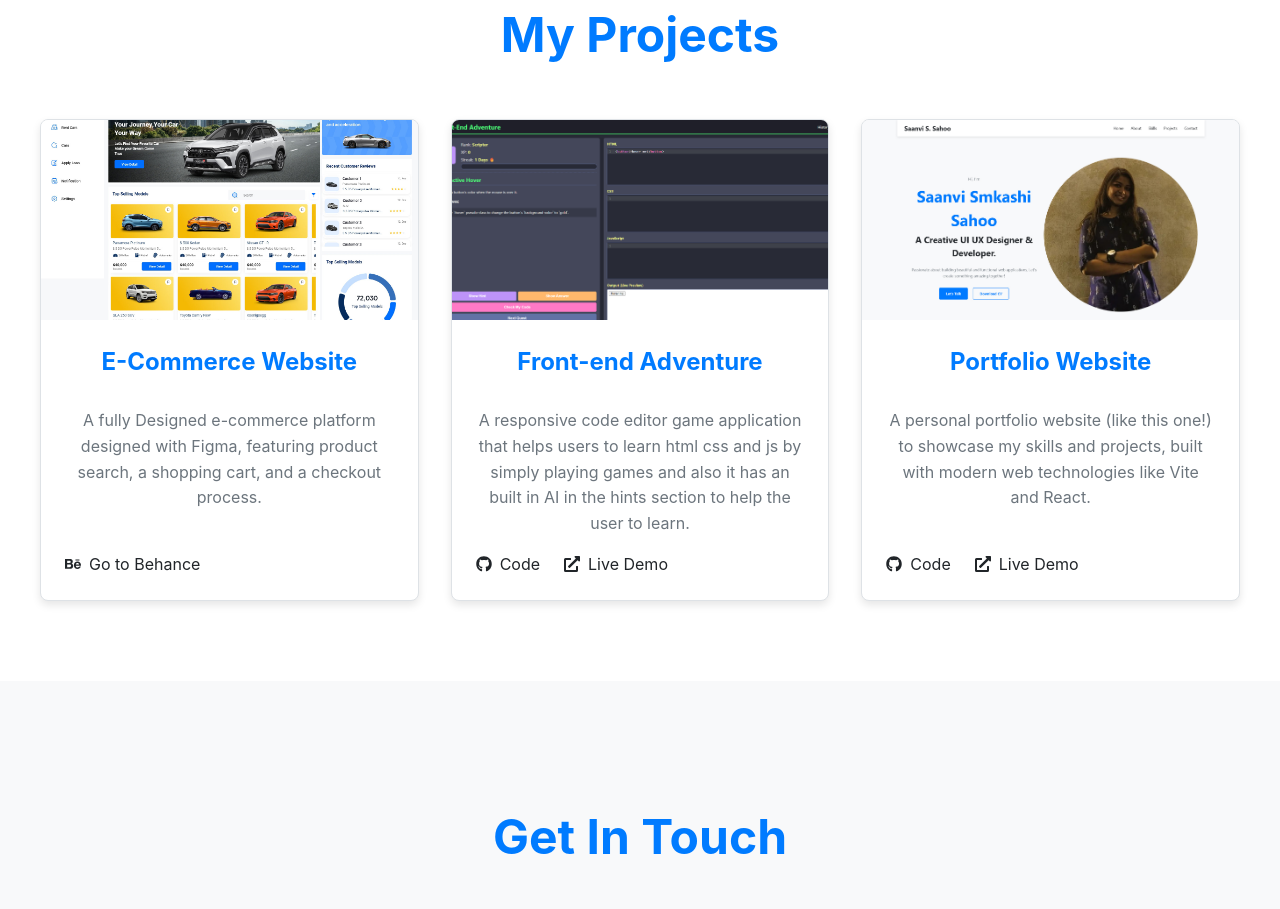
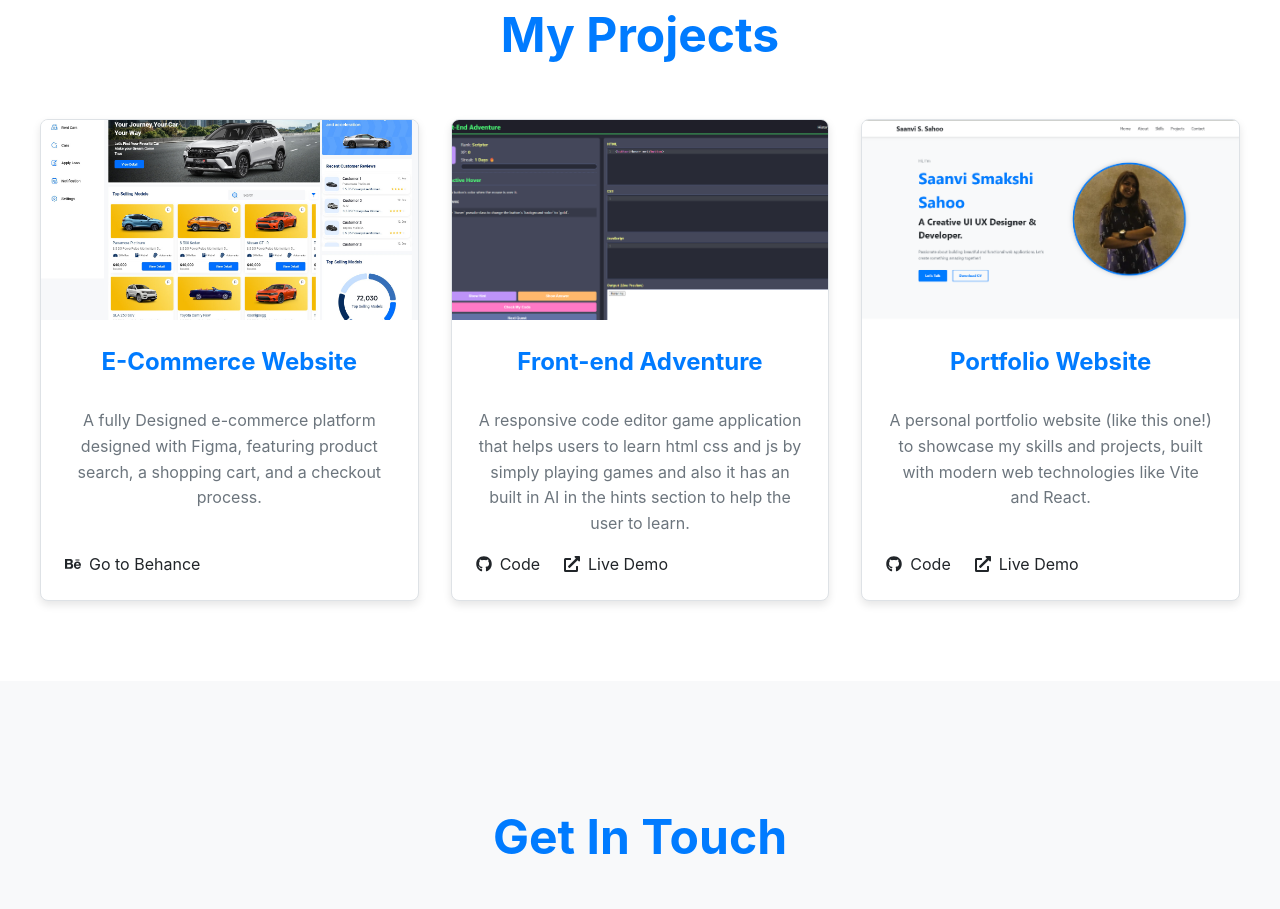
Before and after one commit to saanvi05/my-portfolio-app, a React (Vite) app: page / in a window 1280 px wide. Shown: the part 2620-3529 px from the top of the page. Built offline with nearby package versions, Linux system fonts and the light colour scheme.

Commit message:
Changed the project3 image

```diff
--- a/src/components/Projects.jsx
+++ b/src/components/Projects.jsx
@@ -21,7 +21,7 @@ const projectData = [
     liveLink: "https://saanvi-frontend-adventure.pages.dev/",
   },
   {
-    image: "/images/project3.jpg",
+    image: "/images/Project3.png",
     title: "Portfolio Website",
     description:
       "A personal portfolio website (like this one!) to showcase my skills and projects, built with modern web technologies like Vite and React.",
```
Also changed, not shown: public/images/Project3.png (added), public/images/project3.jpg (deleted).
